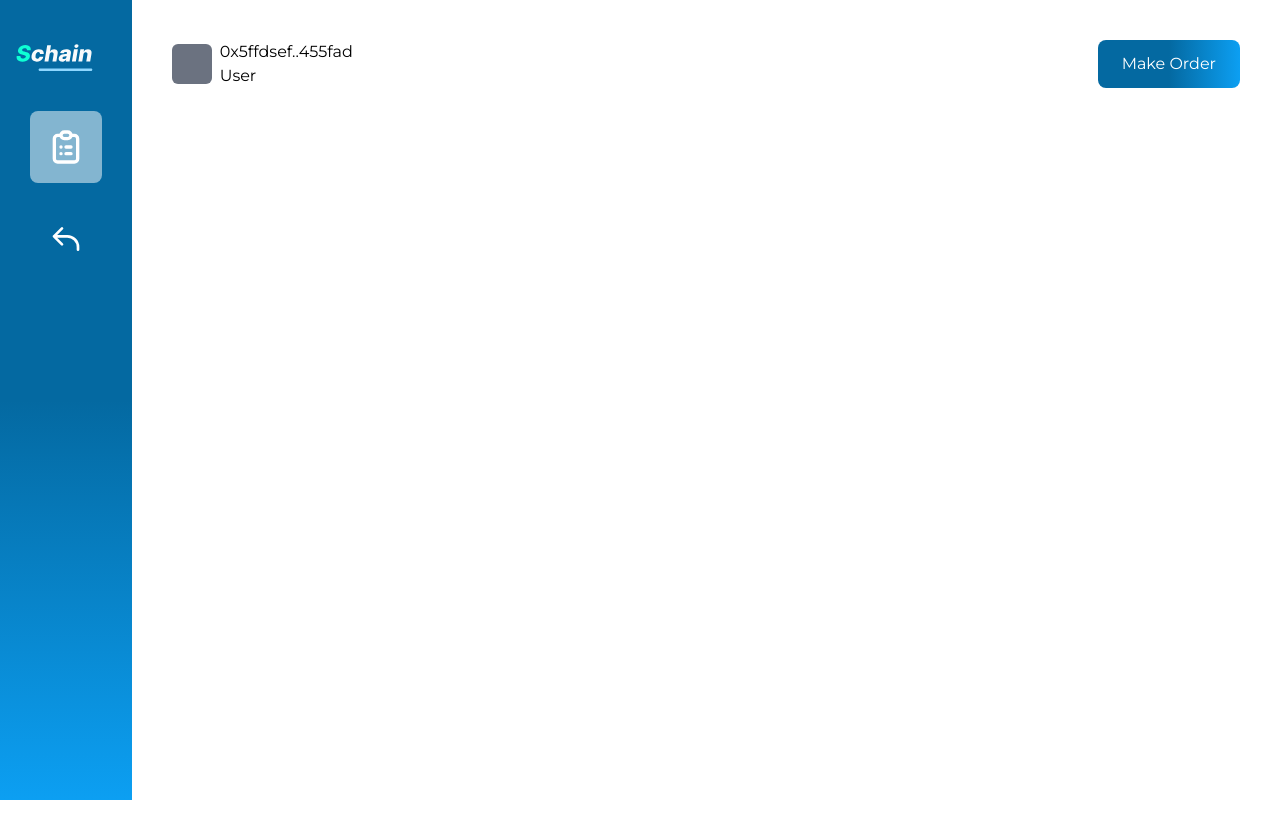
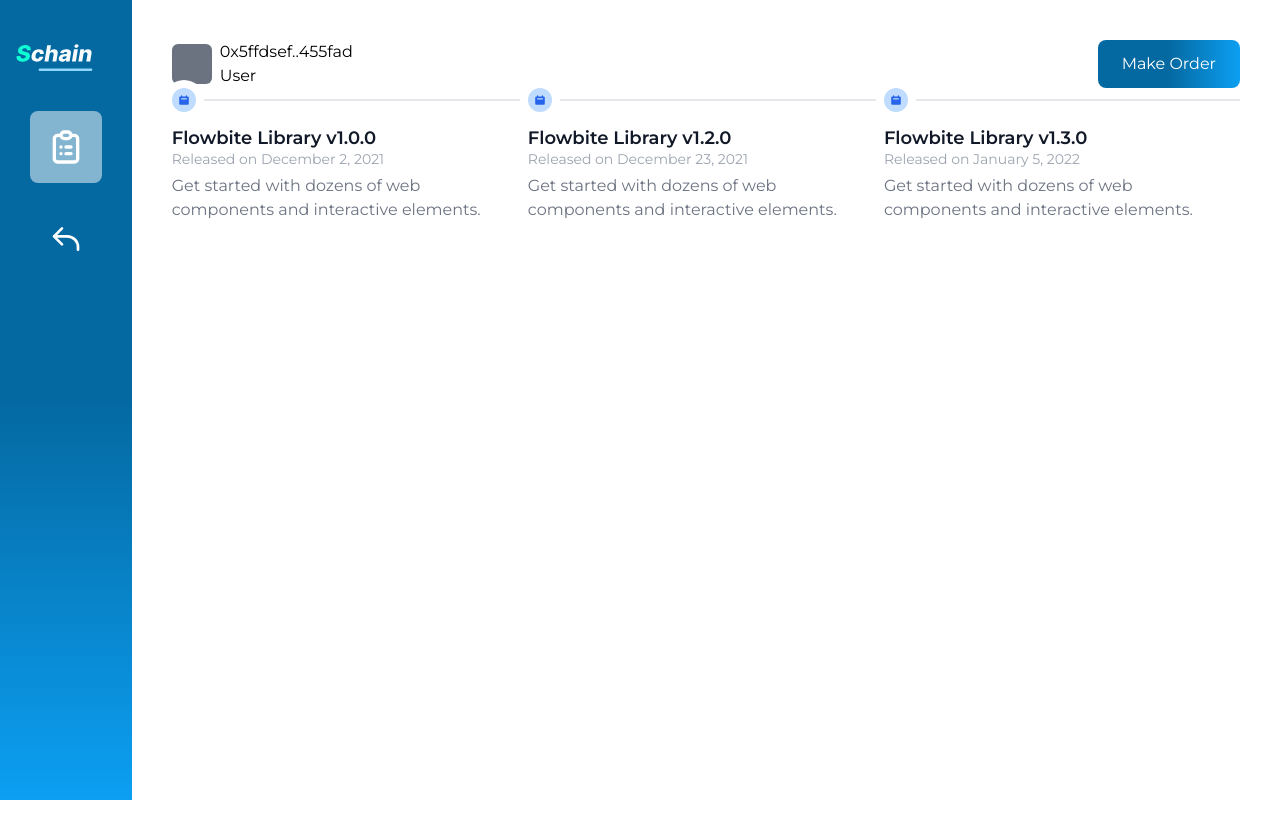
Before and after one commit to mendsalbert/schain, a Next.js app: page /admin in a window 1280 px wide. Built offline with nearby package versions, Linux system fonts and the light colour scheme.

Commit message:
schain ui

```diff
--- a/pages/admin.tsx
+++ b/pages/admin.tsx
@@ -29,6 +29,104 @@ const Admin = (props: Props) => {
               Make Order
             </button>
           </div>
+
+          <div>
+            <ol className="items-center sm:flex">
+              <li className="relative mb-6 sm:mb-0">
+                <div className="flex items-center">
+                  <div className="flex z-10 justify-center items-center w-6 h-6 bg-blue-200 rounded-full ring-0 ring-white dark:bg-blue-900 sm:ring-8 dark:ring-gray-900 shrink-0">
+                    <svg
+                      className="w-3 h-3 text-blue-600 dark:text-blue-300"
+                      fill="currentColor"
+                      viewBox="0 0 20 20"
+                      xmlns="http://www.w3.org/2000/svg"
+                    >
+                      <path
+                        fill-rule="evenodd"
+                        d="M6 2a1 1 0 00-1 1v1H4a2 2 0 00-2 2v10a2 2 0 002 2h12a2 2 0 002-2V6a2 2 0 00-2-2h-1V3a1 1 0 10-2 0v1H7V3a1 1 0 00-1-1zm0 5a1 1 0 000 2h8a1 1 0 100-2H6z"
+                        clip-rule="evenodd"
+                      ></path>
+                    </svg>
+                  </div>
+                  <div className="hidden sm:flex w-full bg-gray-200 h-0.5 dark:bg-gray-700"></div>
+                </div>
+                <div className="mt-3 sm:pr-8">
+                  <h3 className="text-lg font-semibold text-gray-900 dark:text-white">
+                    Flowbite Library v1.0.0
+                  </h3>
+                  <time className="block mb-2 text-sm font-normal leading-none text-gray-400 dark:text-gray-500">
+                    Released on December 2, 2021
+                  </time>
+                  <p className="text-base font-normal text-gray-500 dark:text-gray-400">
+                    Get started with dozens of web components and interactive
+                    elements.
+                  </p>
+                </div>
+              </li>
+              <li className="relative mb-6 sm:mb-0">
+                <div className="flex items-center">
+                  <div className="flex z-10 justify-center items-center w-6 h-6 bg-blue-200 rounded-full ring-0 ring-white dark:bg-blue-900 sm:ring-8 dark:ring-gray-900 shrink-0">
+                    <svg
+                      className="w-3 h-3 text-blue-600 dark:text-blue-300"
+                      fill="currentColor"
+                      viewBox="0 0 20 20"
+                      xmlns="http://www.w3.org/2000/svg"
+                    >
+                      <path
+                        fill-rule="evenodd"
+                        d="M6 2a1 1 0 00-1 1v1H4a2 2 0 00-2 2v10a2 2 0 002 2h12a2 2 0 002-2V6a2 2 0 00-2-2h-1V3a1 1 0 10-2 0v1H7V3a1 1 0 00-1-1zm0 5a1 1 0 000 2h8a1 1 0 100-2H6z"
+                        clip-rule="evenodd"
+                      ></path>
+                    </svg>
+                  </div>
+                  <div className="hidden sm:flex w-full bg-gray-200 h-0.5 dark:bg-gray-700"></div>
+                </div>
+                <div className="mt-3 sm:pr-8">
+                  <h3 className="text-lg font-semibold text-gray-900 dark:text-white">
+                    Flowbite Library v1.2.0
+                  </h3>
+                  <time className="block mb-2 text-sm font-normal leading-none text-gray-400 dark:text-gray-500">
+                    Released on December 23, 2021
+                  </time>
+                  <p className="text-base font-normal text-gray-500 dark:text-gray-400">
+                    Get started with dozens of web components and interactive
+                    elements.
+                  </p>
+                </div>
+              </li>
+              <li className="relative mb-6 sm:mb-0">
+                <div className="flex items-center">
+                  <div className="flex z-10 justify-center items-center w-6 h-6 bg-blue-200 rounded-full ring-0 ring-white dark:bg-blue-900 sm:ring-8 dark:ring-gray-900 shrink-0">
+                    <svg
+                      className="w-3 h-3 text-blue-600 dark:text-blue-300"
+                      fill="currentColor"
+                      viewBox="0 0 20 20"
+                      xmlns="http://www.w3.org/2000/svg"
+                    >
+                      <path
+                        fill-rule="evenodd"
+                        d="M6 2a1 1 0 00-1 1v1H4a2 2 0 00-2 2v10a2 2 0 002 2h12a2 2 0 002-2V6a2 2 0 00-2-2h-1V3a1 1 0 10-2 0v1H7V3a1 1 0 00-1-1zm0 5a1 1 0 000 2h8a1 1 0 100-2H6z"
+                        clip-rule="evenodd"
+                      ></path>
+                    </svg>
+                  </div>
+                  <div className="hidden sm:flex w-full bg-gray-200 h-0.5 dark:bg-gray-700"></div>
+                </div>
+                <div className="mt-3 sm:pr-8">
+                  <h3 className="text-lg font-semibold text-gray-900 dark:text-white">
+                    Flowbite Library v1.3.0
+                  </h3>
+                  <time className="block mb-2 text-sm font-normal leading-none text-gray-400 dark:text-gray-500">
+                    Released on January 5, 2022
+                  </time>
+                  <p className="text-base font-normal text-gray-500 dark:text-gray-400">
+                    Get started with dozens of web components and interactive
+                    elements.
+                  </p>
+                </div>
+              </li>
+            </ol>
+          </div>
         </div>
       </div>
     </div>
```
